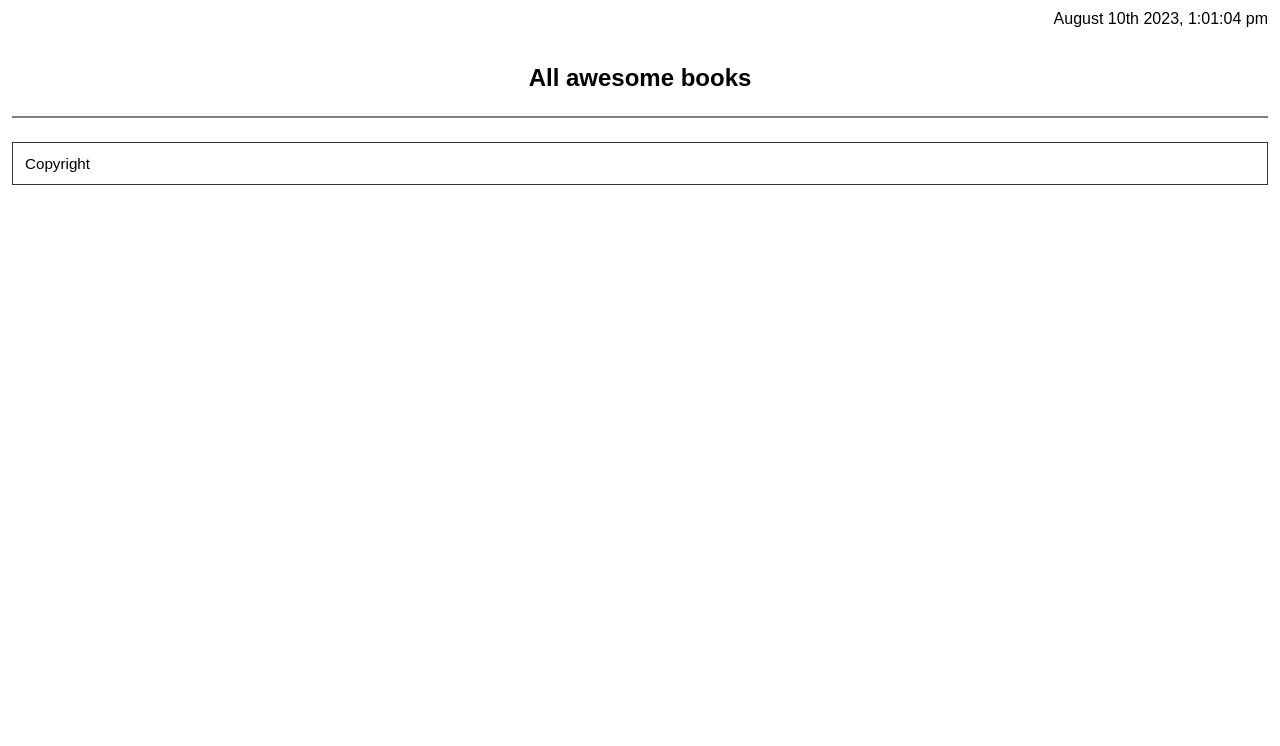
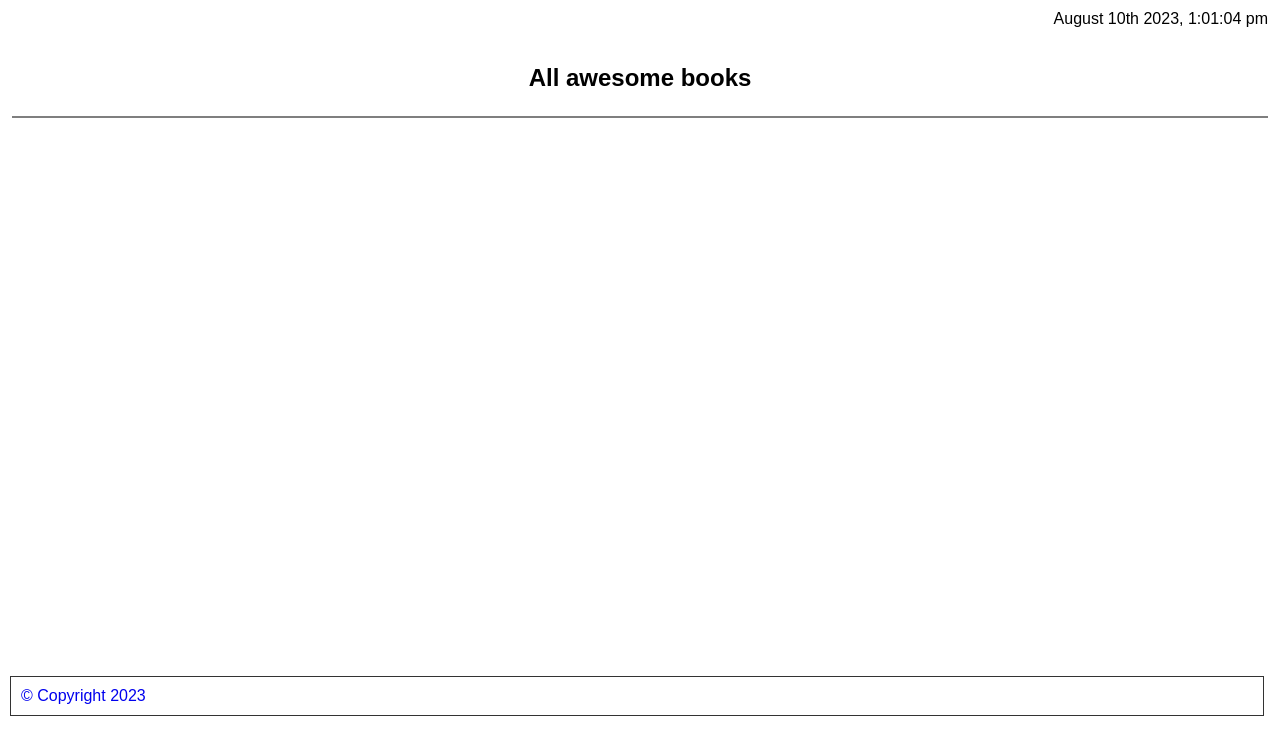
Before and after one commit to sagieramos/Awesome-books, a plain HTML site: page index.html in a window 1280 px wide. Shown: the part 54-800 px from the top of the page. Drawn offline with Linux system fonts and the light colour scheme.

Commit message:
Add footer

```diff
--- a/css/style.css
+++ b/css/style.css
@@ -194,3 +194,21 @@ footer {
   cursor: pointer;
   font-weight: 600;
 }
+
+footer {
+  position: fixed;
+  bottom: 20px;
+  width: 98%;
+  margin: 10px;
+  padding: 10px;
+  border: 1px solid #333;
+}
+
+footer a {
+  text-decoration: none;
+}
+
+footer a:hover {
+  color: blue;
+  transform: translateY(-5px);
+}
--- a/index.html
+++ b/index.html
@@ -49,8 +49,8 @@
     </section>
 
     <footer>
-        <h2 class="copyright">Copyright</h2>
-    </footer>
+          <a href="https://github.com/sagieramos/Awesome-books/blob/main/LICENSE.md">&copy; Copyright 2023</a>
+     </footer>
 
 </body>
 <script type="module" src="./js/app.js"></script>
```
